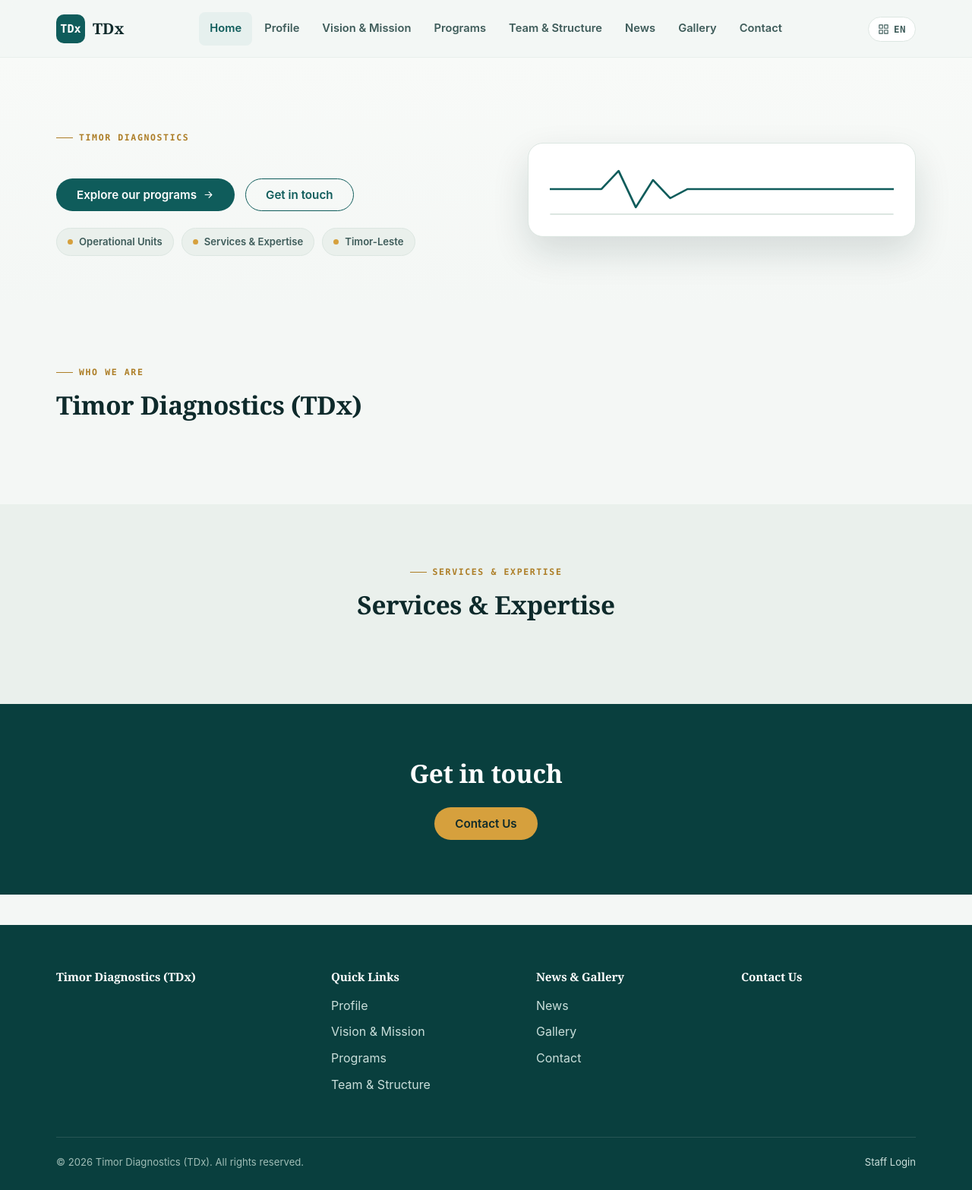
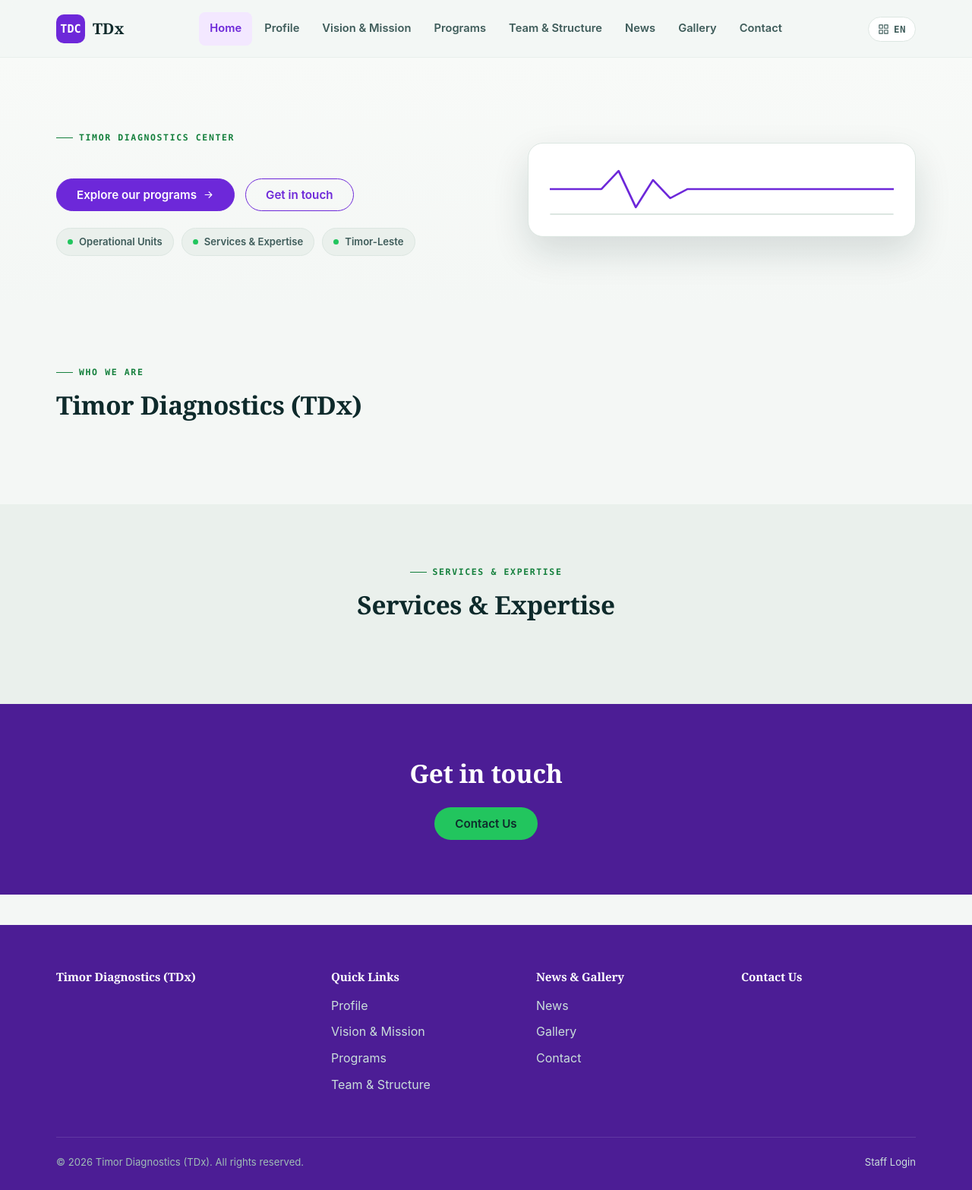
Before and after one commit to jomasfirdaus/tdx-portal, a Django app: page / in a window 1280 px wide. Shown: the whole page at 76% size. Run offline with Django 5.2, Linux system fonts and the light colour scheme; data comes from the database, SQL or seed files in the repository; data that the repository does not hold is empty.

Commit message:
Changed branding color to purple mix with green

```diff
--- a/core/i18n.py
+++ b/core/i18n.py
@@ -1,5 +1,5 @@
 """
-Lightweight static-string translation store for TDx.
+Lightweight static-string translation store for TDC.
 
 Why not Django's built-in gettext i18n? This project keeps almost all real
 content (Profile, News, Programs, Team, Gallery captions...) in the database
@@ -24,11 +24,11 @@ STRINGS = {
     "nav.contact":     {"en": "Contact",        "tet": "Kontaktu",         "pt": "Contacto"},
     "nav.staff_login": {"en": "Staff Login",    "tet": "Tama Ekipa",       "pt": "Acesso da Equipa"},
 
-    "home.hero_eyebrow": {"en": "Timor Diagnostics", "tet": "Timor Diagnostics", "pt": "Timor Diagnostics"},
+    "home.hero_eyebrow": {"en": "Timor Diagnostics Center", "tet": "Timor Diagnostics Center", "pt": "Timor Diagnostics Center"},
     "home.cta_programs": {"en": "Explore our programs", "tet": "Haree ami-nia programa", "pt": "Explore os nossos programas"},
     "home.cta_contact":  {"en": "Get in touch", "tet": "Kontaktu ami", "pt": "Fale connosco"},
     "home.about_title":  {"en": "Who we are", "tet": "Ami se", "pt": "Quem somos"},
-    "home.stats_title":  {"en": "TDx at a glance", "tet": "TDx iha vista badak", "pt": "TDx em números"},
+    "home.stats_title":  {"en": "TDC at a glance", "tet": "TDC iha vista badak", "pt": "TDC em números"},
     "home.services_title": {"en": "Services & Expertise", "tet": "Servisu & Kompeténsia", "pt": "Serviços e Especialidade"},
     "home.programs_title": {"en": "Featured Programs", "tet": "Programa Sira Destaka", "pt": "Programas em Destaque"},
     "home.news_title":    {"en": "Latest News", "tet": "Notísia Foun", "pt": "Últimas Notícias"},
--- /dev/null
+++ b/static/css/theme-purple-green.css
@@ -0,0 +1,81 @@
+/* =========================================================
+   TDx THEME OVERRIDE
+   Purple + Green (NO LAYOUT CHANGES)
+   Only replaces color tokens
+========================================================= */
+
+:root {
+
+  /* PRIMARY (Purple identity) */
+  --primary: #6D28D9 !important;
+  --primary-dark: #4C1D95 !important;
+  --primary-light: #F3E8FF !important;
+
+  /* ACCENT (Health green) */
+  --accent: #22C55E !important;
+  --accent-dark: #15803D !important;
+  --accent-light: #DCFCE7 !important;
+
+  /* SUCCESS aligned with health green */
+  --success: #22C55E !important;
+
+}
+
+/* =========================
+   OPTIONAL VISUAL POLISH
+========================= */
+
+/* Links */
+a {
+  color: var(--primary);
+}
+
+a:hover {
+  color: var(--accent);
+}
+
+/* Buttons */
+.btn-primary {
+  background: var(--primary);
+  border-color: var(--primary);
+}
+
+.btn-primary:hover {
+  background: var(--primary-dark);
+}
+
+.btn-accent {
+  background: var(--accent);
+}
+
+.btn-accent:hover {
+  background: var(--accent-dark);
+}
+
+/* Navbar hover highlight */
+.main-nav a:hover,
+.main-nav a.active {
+  color: var(--primary);
+  background: var(--primary-light);
+}
+
+/* Alerts */
+.alert-info {
+  background: var(--primary-light);
+  color: var(--primary-dark);
+}
+
+.alert-success {
+  background: var(--accent-light);
+  color: var(--accent-dark);
+}
+
+/* Hero tag dot */
+.hero-tag .dot {
+  background: var(--accent);
+}
+
+/* Stat strip accent bar */
+.stat-tag::before {
+  background: var(--accent);
+}
--- a/templates/base.html
+++ b/templates/base.html
@@ -7,6 +7,7 @@
 <meta name="description" content="{% block meta_description %}{% tf site_profile 'tagline' %}{% endblock %}">
 <link rel="icon" href="{% if site_profile.favicon %}{{ site_profile.favicon.url }}{% else %}{% static 'img/favicon.svg' %}{% endif %}">
 <link rel="stylesheet" href="{% static 'css/main.css' %}">
+<link rel="stylesheet" href="{% static 'css/theme-purple-green.css' %}">
 {% block extra_head %}{% endblock %}
 </head>
 <body>
--- a/templates/partials/navbar.html
+++ b/templates/partials/navbar.html
@@ -5,7 +5,7 @@
       {% if site_profile.logo %}
         <img src="{{ site_profile.logo.url }}" alt="{{ site_profile.org_name }}" class="brand-logo">
       {% else %}
-        <span class="brand-mark">TDx</span>
+        <span class="brand-mark">TDC</span>
       {% endif %}
       <span>
         {{ site_profile.short_name|default:"TDx" }}
```
